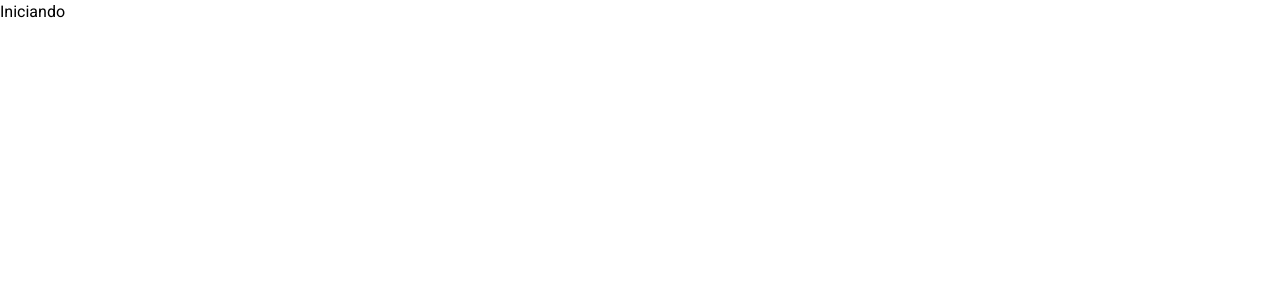
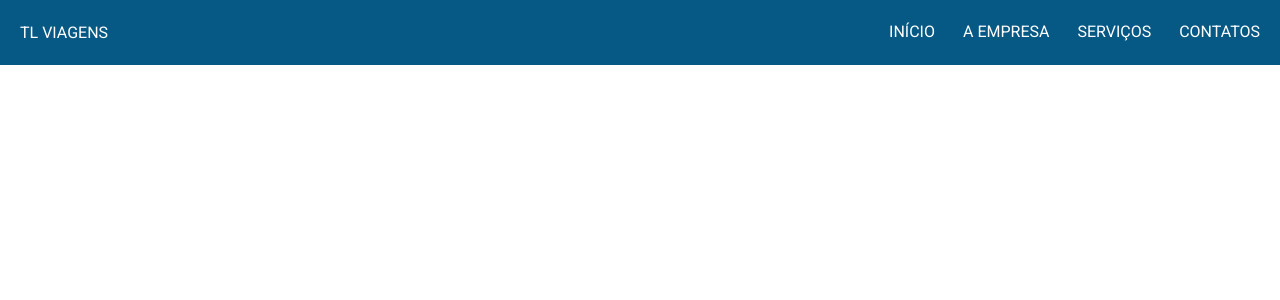
Before and after one commit to thiagocainelli/tl-viagens, a Next.js app: page / in a window 1280 px wide. Shown: the top 300 px of the page. Built offline with nearby package versions, Linux system fonts and the light colour scheme.

Commit message:
Created the Header component

```diff
--- a/src/app/page.tsx
+++ b/src/app/page.tsx
@@ -1,7 +1,9 @@
+import Header from "@/components/Header";
+
 export default function Home() {
   return (
-    <main>
-      <h1>Iniciando</h1>
-    </main>
+    <>
+      <Header />
+    </>
   )
 }
--- /dev/null
+++ b/src/components/Header.tsx
@@ -0,0 +1,17 @@
+import Link from "next/link";
+
+export default function Header () {
+    return (
+        <>
+            <header className="bg-sky-800 w-screen p-5 flex items-center justify-between flex-wrap text-white">
+                <Link href="/">TL VIAGENS</Link>
+                <nav className="flex gap-7 flex-wrap">
+                    <Link href="/" className="border-b border-transparent hover:border-white">INÍCIO</Link>
+                    <Link href="#about" className="border-b border-transparent hover:border-white">A EMPRESA</Link>
+                    <Link href="#services" className="border-b border-transparent hover:border-white">SERVIÇOS</Link>
+                    <Link href="#contacts" className="border-b border-transparent hover:border-white">CONTATOS</Link>
+                </nav>
+        </header>
+        </>
+    )
+}
```
